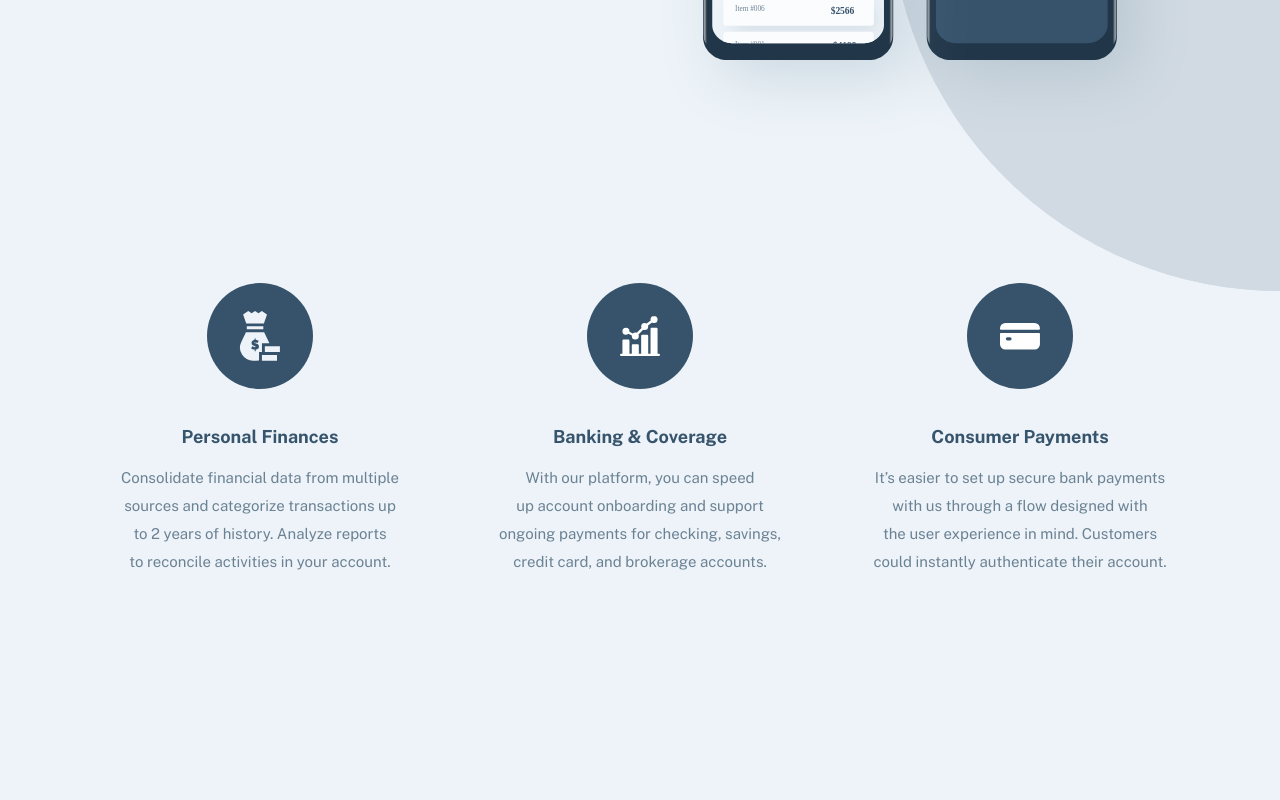
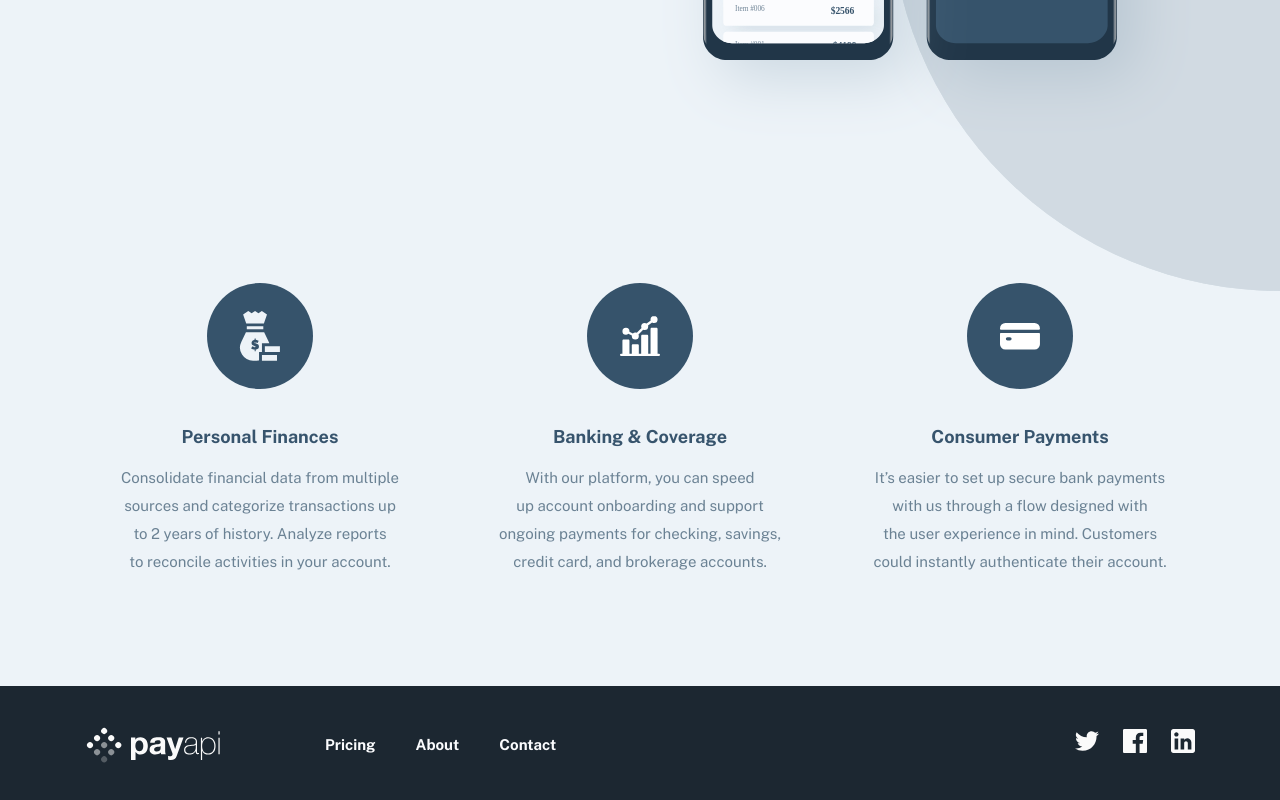
Before and after one commit to mackieva/payapi, a React (Vite) app: page / in a window 1280 px wide. Shown: the part 2086-2886 px from the top of the page. Before the commit the page ends 2772 px from the top, so only its background shows below. Built offline with nearby package versions, Linux system fonts and the light colour scheme.

Commit message:
footer and component structure

```diff
--- a/src/Home.jsx
+++ b/src/Home.jsx
@@ -1,6 +1,7 @@
 import Hero from './components/home/hero';
 import WhoWeWorkWith from './components/home/who-we-work-with';
 import Features from './components/home/features';
+import Footer from './components/footer/footer';
 
 const Home = () => {
 	return (
@@ -8,6 +9,7 @@ const Home = () => {
 			<Hero />
 			<WhoWeWorkWith />
 			<Features />
+			<Footer />
 		</>
 	);
 };
--- /dev/null
+++ b/src/components/footer/footer.css
@@ -0,0 +1,20 @@
+footer {
+	background: var(--alt-blueDark);
+	padding-top: 30px;
+	padding-bottom: 30px;
+}
+
+.footer__items {
+	display: flex;
+	justify-content: start;
+	align-items: center;
+}
+
+.footer__items img {
+	filter: brightness(0) saturate(100%) invert(100%) sepia(0%) saturate(7500%)
+		hue-rotate(174deg) brightness(107%) contrast(96%);
+}
+
+.footer__items nav a {
+	color: var(--alt-white);
+}
--- /dev/null
+++ b/src/components/footer/footer.jsx
@@ -0,0 +1,18 @@
+import logo from '../../assets/images/shared/desktop/logo.svg';
+import Nav from '../shared/nav';
+import Social from '../shared/social';
+import './footer.css';
+
+const Footer = () => {
+	return (
+		<footer>
+			<div className='container footer__items'>
+				<img src={logo} alt='logo' className='header__logo' />
+				<Nav />
+				<Social />
+			</div>
+		</footer>
+	);
+};
+
+export default Footer;
--- a/src/components/header/header.jsx
+++ b/src/components/header/header.jsx
@@ -1,4 +1,4 @@
-import Nav from './nav';
+import Nav from '../shared/nav';
 import logo from '../../assets/images/shared/desktop/logo.svg';
 import './header.css';
 
--- /dev/null
+++ b/src/components/shared/social.css
@@ -0,0 +1,6 @@
+.social__links {
+	display: flex;
+	justify-content: center;
+	align-items: center;
+	gap: 24px;
+}
--- /dev/null
+++ b/src/components/shared/social.jsx
@@ -0,0 +1,22 @@
+import twitter from '../../assets/images/shared/desktop/twitter.svg';
+import facebook from '../../assets/images/shared/desktop/facebook.svg';
+import linkedin from '../../assets/images/shared/desktop/linkedin.svg';
+import './social.css';
+
+const Social = () => {
+	return (
+		<div className='social__links'>
+			<a href='#'>
+				<img src={twitter} alt='Twitter Logo' />
+			</a>
+			<a href='#'>
+				<img src={facebook} alt='Facebook Logo' />
+			</a>
+			<a href='#'>
+				<img src={linkedin} alt='LinkedIn Logo' />
+			</a>
+		</div>
+	);
+};
+
+export default Social;
```
Also changed, not shown: src/components/shared/nav.css (renamed from src/components/header/nav.css), src/components/shared/nav.jsx (renamed from src/components/header/nav.jsx).
